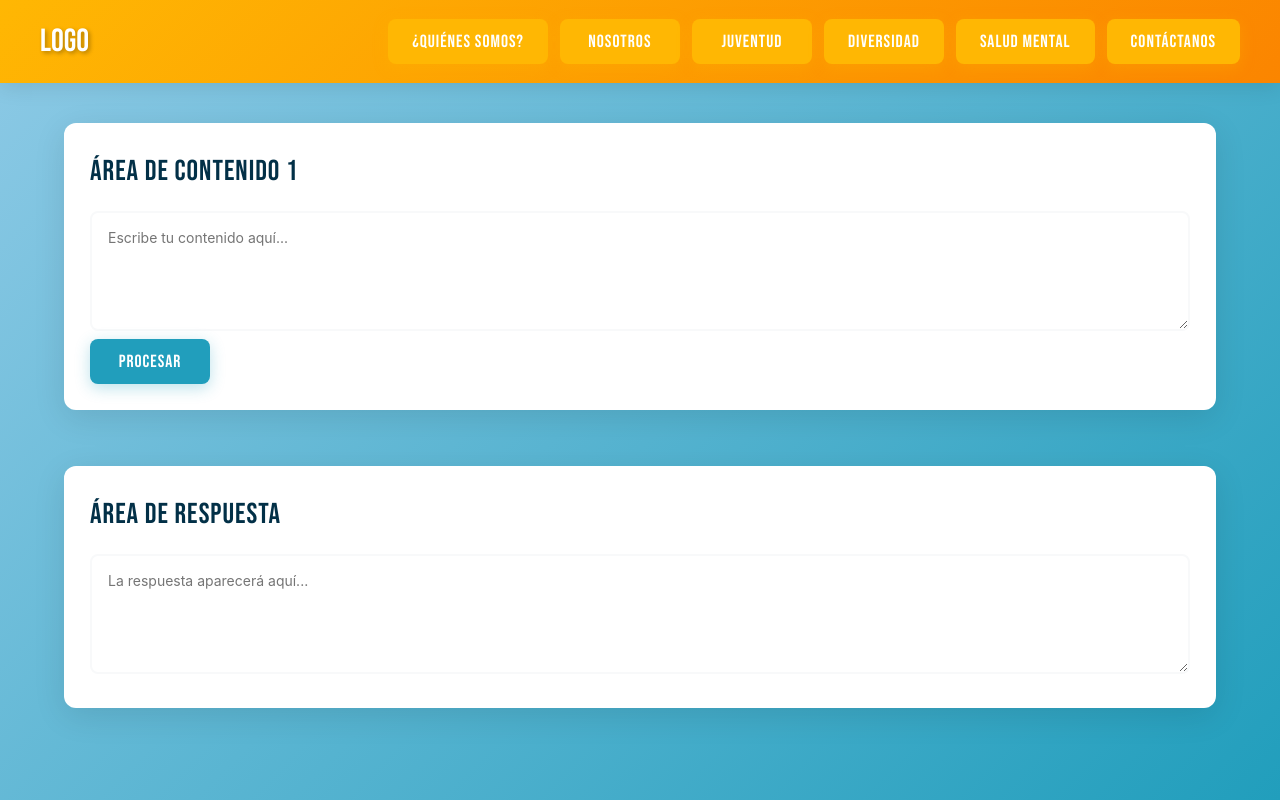
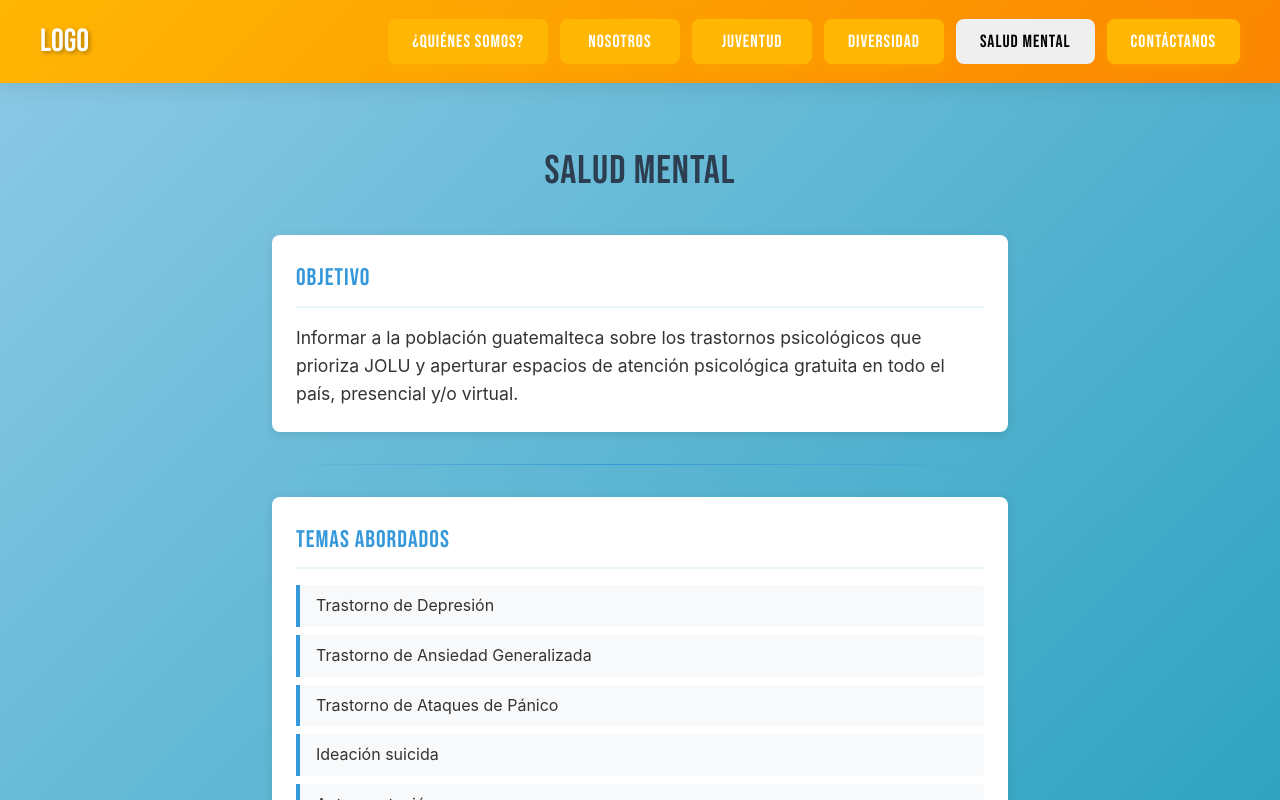
Before and after one commit to DarrenD-07/Voluntariado-JoLu, a React (Vite) app: page / in a window 1280 px wide. Both pictures are taken after a click on the button "SALUD MENTAL". Shown: the top 800 px of the page. Built offline with nearby package versions, Linux system fonts and the light colour scheme.

Commit message:
[ADD] archivo SaludMental.jsx

```diff
--- a/package.json
+++ b/package.json
@@ -4,6 +4,7 @@
   "version": "0.0.0",
   "type": "module",
   "scripts": {
+    "start": "vite",
     "dev": "vite",
     "build": "vite build",
     "lint": "eslint .",
--- a/src/App.css
+++ b/src/App.css
@@ -161,3 +161,66 @@
     height: 70px;
   }
 }
+
+
+
+
+
+
+
+
+/* Estilos para la sección de Salud Mental */
+.salud-mental-section {
+  padding: 2rem;
+  max-width: 800px;
+  margin: 0 auto;
+}
+
+.salud-mental-content h1 {
+  color: #2c3e50;
+  text-align: center;
+  margin-bottom: 2rem;
+  font-size: 2.5rem;
+}
+
+.objetivo-section, .temas-section {
+  background-color: #fff;
+  padding: 1.5rem;
+  border-radius: 8px;
+  box-shadow: 0 2px 10px rgba(0, 0, 0, 0.1);
+  margin-bottom: 2rem;
+}
+
+.objetivo-section h2, .temas-section h2 {
+  color: #3498db;
+  margin-bottom: 1rem;
+  border-bottom: 2px solid #e8f4fc;
+  padding-bottom: 0.5rem;
+}
+
+.objetivo-section p {
+  line-height: 1.6;
+  font-size: 1.1rem;
+}
+
+.temas-section ul {
+  list-style-type: none;
+  padding: 0;
+}
+
+.temas-section li {
+  padding: 0.5rem 0;
+  line-height: 1.6;
+  border-left: 4px solid #3498db;
+  padding-left: 1rem;
+  margin: 0.5rem 0;
+  background-color: #f8f9fa;
+  border-radius: 0 4px 4px 0;
+}
+
+.separator {
+  border: 0;
+  height: 1px;
+  background: linear-gradient(to right, transparent, #3498db, transparent);
+  margin: 2rem 0;
+}
--- a/src/App.jsx
+++ b/src/App.jsx
@@ -2,19 +2,16 @@
 
 import { useState } from "react"
 import "./App.css"
+import SaludMental from "./SaludMental" // Importa el nuevo componente
 
 function App() {
   const [fileContent, setFileContent] = useState("")
   const [responseContent, setResponseContent] = useState("")
   const [errorList, setErrorList] = useState([])
-  const [showQuienesSomos, setShowQuienesSomos] = useState(true)
+  const [activeSection, setActiveSection] = useState("quienes-somos")
 
   const handleNavClick = (section) => {
-    if (section === "quienes-somos") {
-      setShowQuienesSomos(true)
-    } else {
-      setShowQuienesSomos(false)
-    }
+    setActiveSection(section)
   }
 
   return (
@@ -24,22 +21,40 @@ function App() {
         <div className="navbar-content">
           <div className="navbar-logo">LOGO</div>
           <div className="navbar-buttons">
-            <button className="btn btn-primary" onClick={() => handleNavClick("quienes-somos")}>
+            <button
+              className={`btn ${activeSection === "quienes-somos" ? "btn-active" : "btn-primary"}`}
+              onClick={() => handleNavClick("quienes-somos")}
+            >
               ¿Quiénes Somos?
             </button>
-            <button className="btn btn-primary" onClick={() => handleNavClick("nosotros")}>
+            <button
+              className={`btn ${activeSection === "nosotros" ? "btn-active" : "btn-primary"}`}
+              onClick={() => handleNavClick("nosotros")}
+            >
               Nosotros
             </button>
-            <button className="btn btn-primary" onClick={() => handleNavClick("juventud")}>
+            <button
+              className={`btn ${activeSection === "juventud" ? "btn-active" : "btn-primary"}`}
+              onClick={() => handleNavClick("juventud")}
+            >
               Juventud
             </button>
-            <button className="btn btn-primary" onClick={() => handleNavClick("diversidad")}>
+            <button
+              className={`btn ${activeSection === "diversidad" ? "btn-active" : "btn-primary"}`}
+              onClick={() => handleNavClick("diversidad")}
+            >
               Diversidad
             </button>
-            <button className="btn btn-primary" onClick={() => handleNavClick("salud")}>
+            <button
+              className={`btn ${activeSection === "salud-mental" ? "btn-active" : "btn-primary"}`}
+              onClick={() => handleNavClick("salud-mental")}
+            >
               Salud Mental
             </button>
-            <button className="btn btn-primary" onClick={() => handleNavClick("contacto")}>
+            <button
+              className={`btn ${activeSection === "contacto" ? "btn-active" : "btn-primary"}`}
+              onClick={() => handleNavClick("contacto")}
+            >
               Contáctanos
             </button>
           </div>
@@ -48,7 +63,7 @@ function App() {
 
       {/* Contenido principal */}
       <main className="main-content">
-        {showQuienesSomos ? (
+        {activeSection === "quienes-somos" && (
           <section className="quienes-somos fade-in">
             <div className="quienes-somos-content">
               <div className="header-section">
@@ -86,7 +101,11 @@ function App() {
               <div className="circle"></div>
             </div>
           </section>
-        ) : (
+        )}
+
+        {activeSection === "salud-mental" ? <SaludMental /> : null}
+
+        {activeSection !== "quienes-somos" && activeSection !== "salud-mental" && (
           <div className="content-areas fade-in">
             {/* Área de texto 1 */}
             <div className="text-area">
--- /dev/null
+++ b/src/SaludMental.jsx
@@ -0,0 +1,34 @@
+"use client"
+
+const SaludMental = () => {
+  return (
+    <section className="salud-mental-section fade-in">
+      <div className="salud-mental-content">
+        <h1>Salud Mental</h1>
+
+        <div className="objetivo-section">
+          <h2>Objetivo</h2>
+          <p>Informar a la población guatemalteca sobre los trastornos psicológicos que prioriza JOLU y aperturar espacios de atención psicológica gratuita en todo el país, presencial y/o virtual.</p>
+        </div>
+
+        <hr className="separator" />
+
+        <div className="temas-section">
+          <h2>Temas Abordados</h2>
+          <ul>
+            <li>Trastorno de Depresión</li>
+            <li>Trastorno de Ansiedad Generalizada</li>
+            <li>Trastorno de Ataques de Pánico</li>
+            <li>Ideación suicida</li>
+            <li>Autoaceptación</li>
+            <li>Autoconcepto</li>
+            <li>Inteligencia emocional</li>
+            <li>Entre otros</li>
+          </ul>
+        </div>
+      </div>
+    </section>
+  )
+}
+
+export default SaludMental
```
